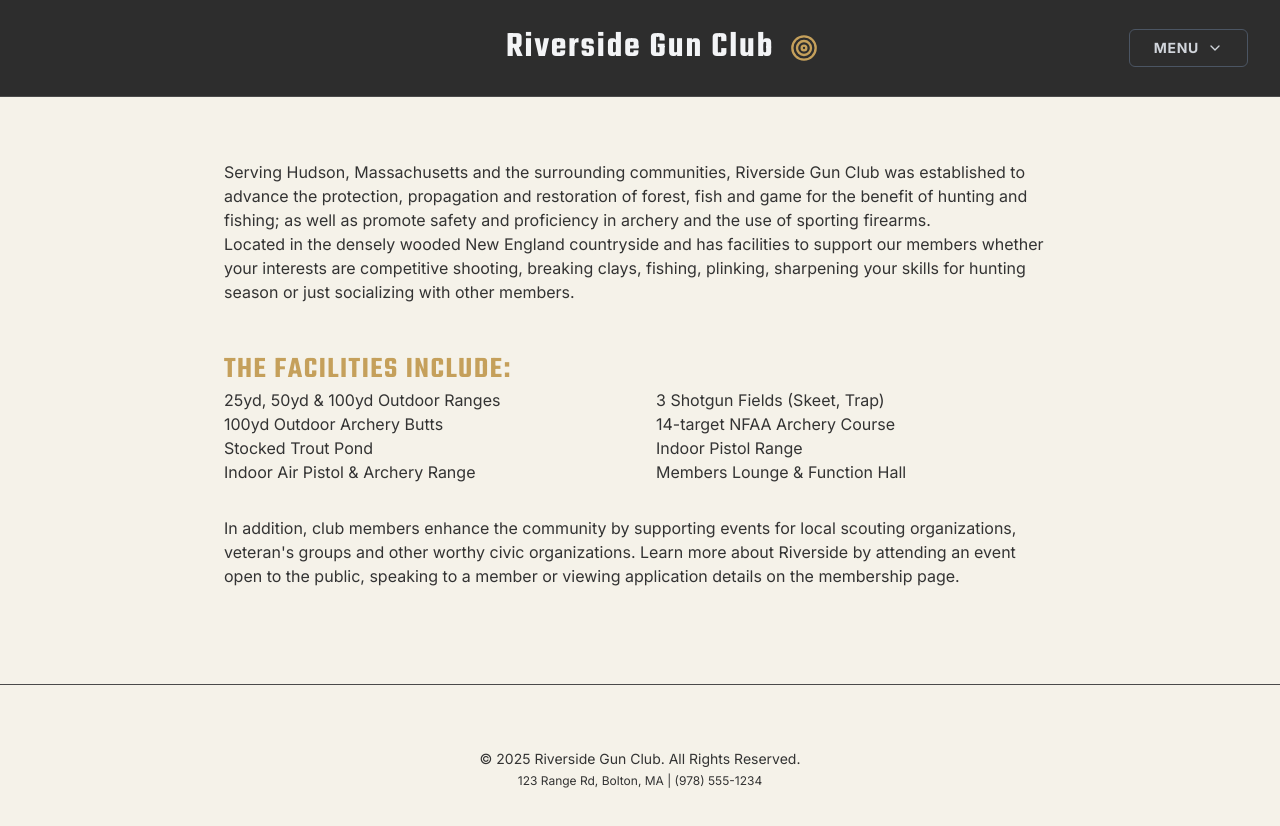
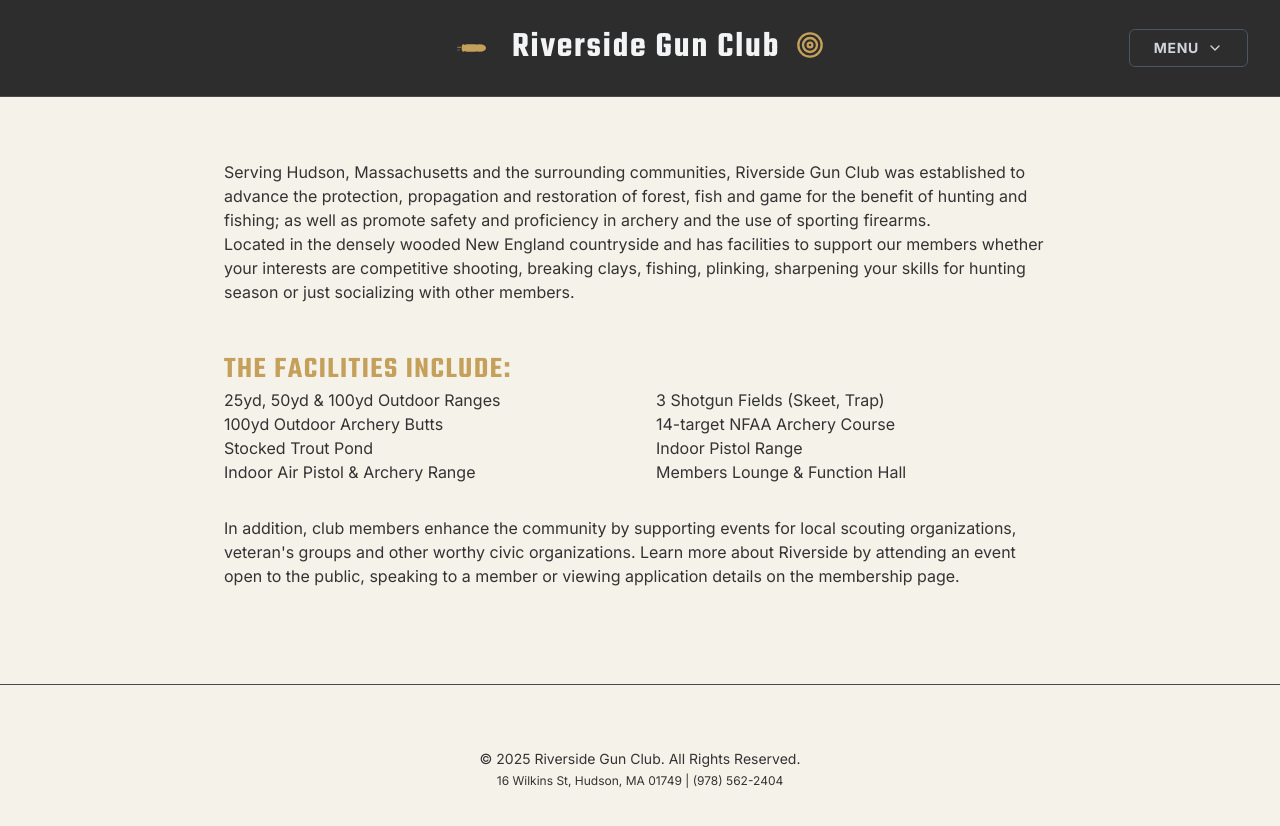
Before and after one commit to othello326/riversidegc, a plain HTML site: page index.html in a window 1280 px wide. Drawn offline with nearby package versions, Linux system fonts and the light colour scheme.

Commit message:
Adjusted homepage layout, addded icons, fixed footer

```diff
--- a/index.html
+++ b/index.html
@@ -62,9 +62,22 @@
                 <!-- Centered Logo -->
                 <div class="flex-shrink-0">
                     <a href="#" class="flex items-center space-x-4">
-                        <i data-lucide="bow" class="h-7 w-7" style="color: var(--accent-bronze);"></i>
+                        <!-- Big, squat, horizontal bullet SVG -->
+                        <svg class="h-10 w-10" viewBox="0 0 32 20" fill="none" xmlns="http://www.w3.org/2000/svg" style="color: var(--accent-bronze);">
+                          <!-- Bullet body (wider, shorter) -->
+                          <rect x="6" y="7" width="12" height="6" rx="3" fill="currentColor" />
+                          <!-- Bullet nose (rounded) -->
+                          <ellipse cx="19" cy="10" rx="5" ry="3" fill="currentColor" />
+                          <!-- Bullet base (slight curve for realism) -->
+                          <ellipse cx="6" cy="10" rx="1.5" ry="3" fill="currentColor" />
+                          <!-- Motion lines -->
+                          <rect x="1" y="9" width="3" height="1" fill="currentColor" opacity="0.6"/>
+                          <rect x="1" y="11" width="2" height="1" fill="currentColor" opacity="0.4"/>
+                        </svg>
                         <h1 class="text-4xl font-display text-gray-100 whitespace-nowrap">Riverside Gun Club</h1>
-                        <i data-lucide="target" class="h-7 w-7" style="color: var(--accent-bronze);"></i>
+                        <span class="relative" style="display:inline-flex;">
+                            <i data-lucide="target" class="h-7 w-7" style="color: var(--accent-bronze); position: relative; top: -3px;"></i>
+                        </span>
                     </a>
                 </div>
 
@@ -180,7 +193,7 @@
     <footer id="contact" class="py-16 bg-charcoal border-t" style="border-color: var(--border-color);">
         <div class="container mx-auto px-4 sm:px-6 lg:px-8 text-center" style="color: var(--text-secondary);">
              <p class="text-sm">&copy; 2025 Riverside Gun Club. All Rights Reserved.</p>
-             <p class="text-xs mt-1">123 Range Rd, Bolton, MA | (978) 555-1234</p>
+             <p class="text-xs mt-1">16 Wilkins St, Hudson, MA 01749 | (978) 562-2404</p>
         </div>
     </footer>
 
```
